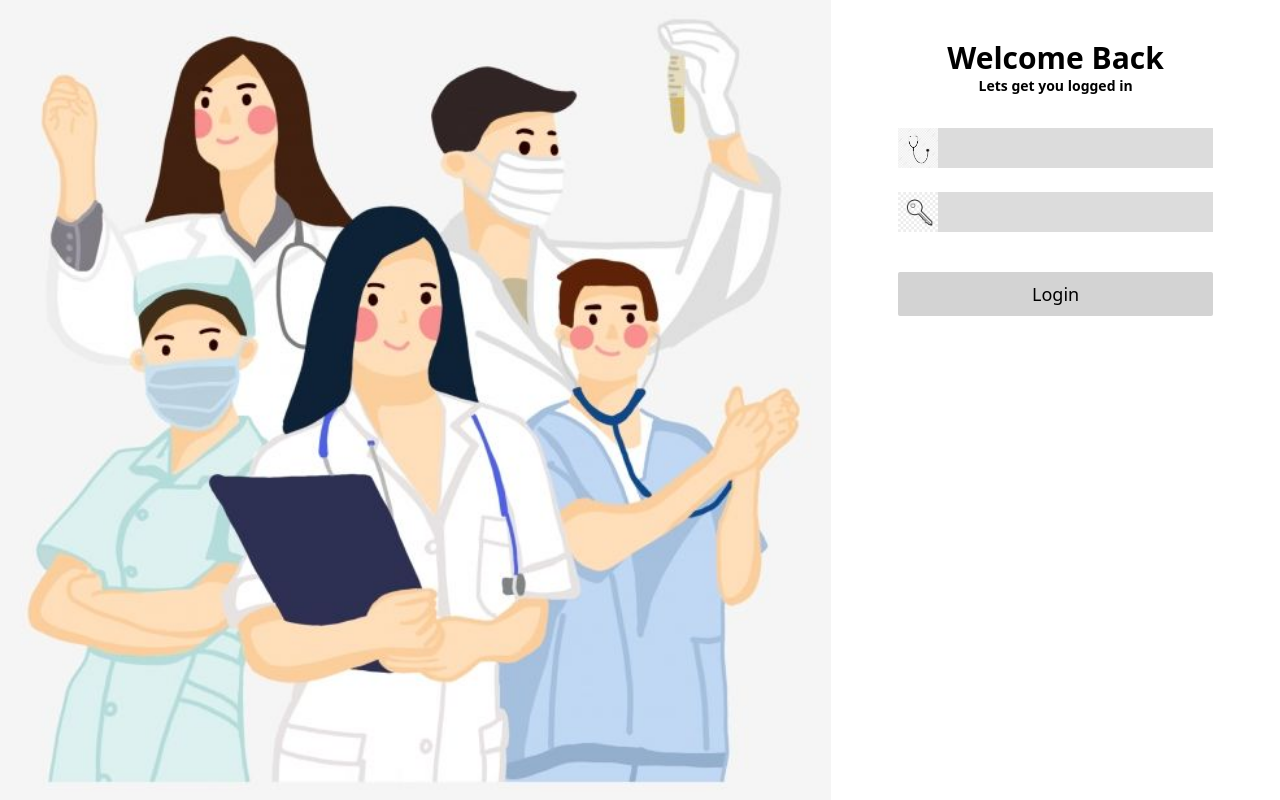
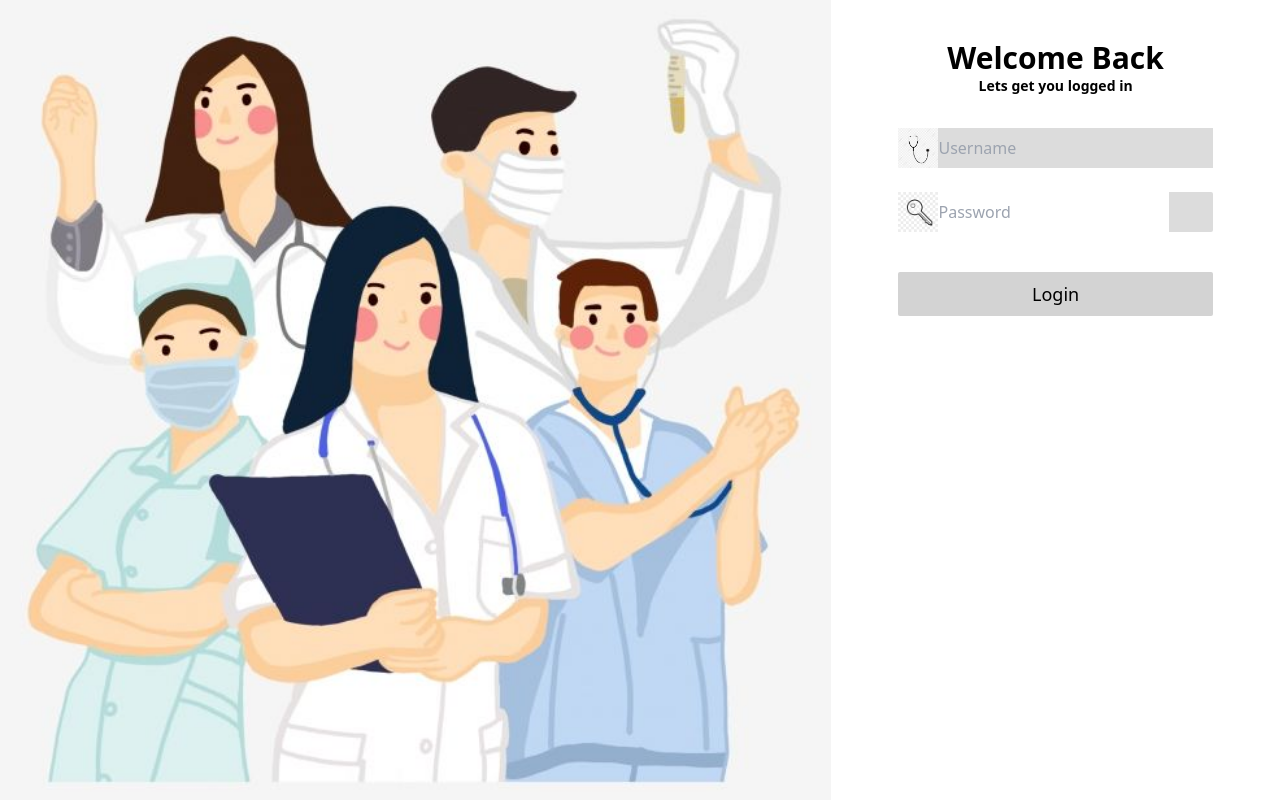
Before and after one commit to AmishaNaik18/DigiHealth-Afourathon, a Next.js app: page /login in a window 1280 px wide. Built offline with nearby package versions, Linux system fonts and the light colour scheme.

Commit message:
Added Login form

```diff
--- a/components/Login.jsx
+++ b/components/Login.jsx
@@ -1,7 +1,24 @@
-import React from 'react'
+import { React, useState, Fragment } from "react"
 
 const Login = () => {
+
+  const [formData,setForm] = useState({
+    username:'',
+    password:''
+  })
+
+  const {username,password} = formData
+
+  const onSubmit = (e) => {
+    e.preventDefault()
+    // Login action function
+  }
+
+  const onChange = (e) => { setForm({...formData, [e.name]:e.value })}
+
   return (
+    <Fragment>
+      <form onSubmit={onSubmit}>
     <div className="lg:flex flex-row">
       <img src="login/d3.jpg" className="h-screen" />
       <div className="flex flex-col items-center w-full py-10">
@@ -9,14 +26,15 @@ const Login = () => {
         <text className="text-sm font-semibold">Lets get you logged in</text>
         <div className="h-10 w-[70%] bg-[#DCDCDC] mt-8 rounded-sm flex flex-row">
           <img src="login/stethoscope.png" className="h-10" />
-          <input className="h-10 w-full bg-[#DCDCDC]" name="userid" />
+          <input type="username" className="h-10 w-full bg-[#DCDCDC]" placeholder="Username" name="username" value={username} onChange={(e)=>{onChange(e.target)}} />
         </div>
         <div className="h-10 w-[70%] bg-[#DCDCDC] mt-6 rounded-sm flex flex-row">
           <img src="login/key.jpg" className="h-10 w-10" />
           <input
-            className="h-10 w-full bg-[#DCDCDC]"
+            type="password"
+            placeholder="Password"
             name="password"
-            type="password"
+            value={password} onChange={(e)=>{onChange(e.target)}}
           />
         </div>
         <button
@@ -27,6 +45,8 @@ const Login = () => {
         </button>
       </div>
     </div>
+    </form>
+    </Fragment>
   );
 }
 
```
